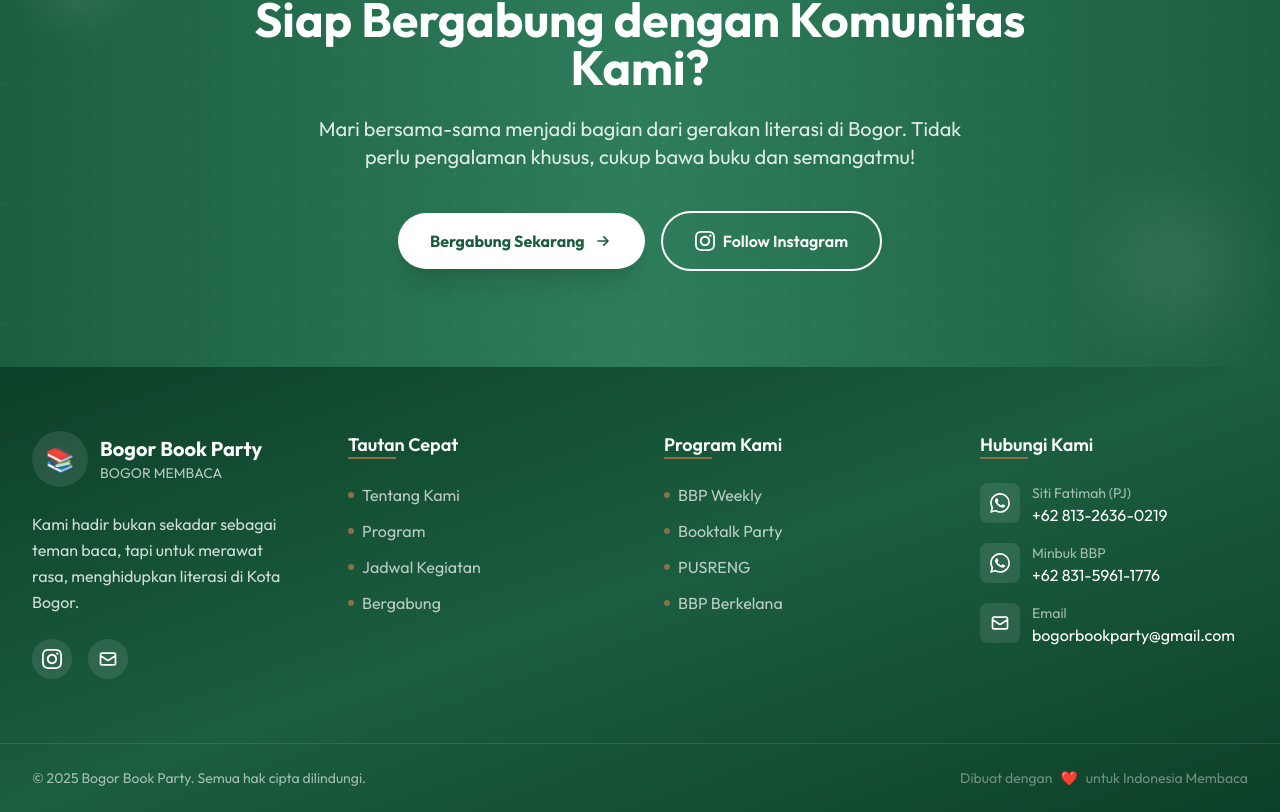
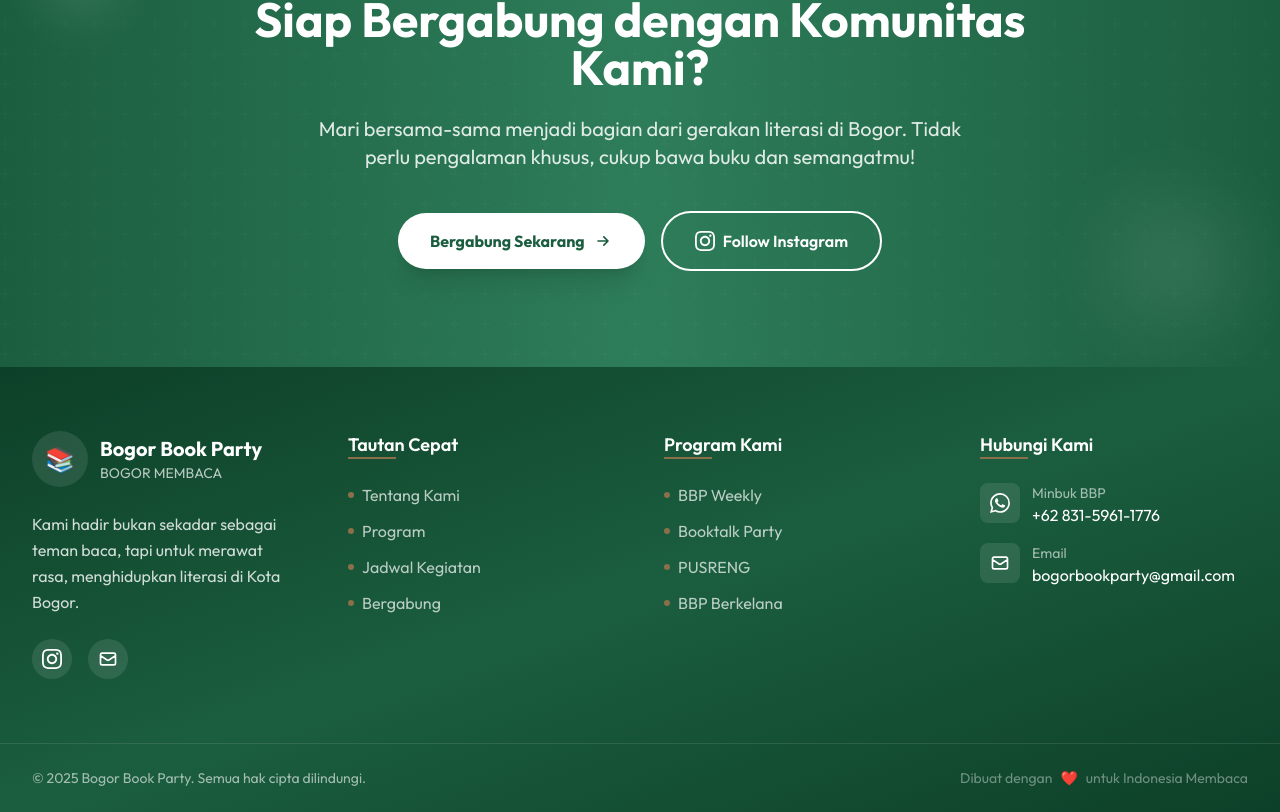
Before and after one commit to syahravi/bgrbookparty, a Next.js app: page / in a window 1280 px wide. Shown: the part 4488-5300 px from the top of the page. Built offline with nearby package versions, Linux system fonts and the light colour scheme.

Commit message:
feat: Add 'Bergabung' and 'Kontak' pages, implement a floating WhatsApp button, and introduce a new footer component.

```diff
--- a/app/bergabung/page.tsx
+++ b/app/bergabung/page.tsx
@@ -30,7 +30,7 @@
                     <span className="inline-block px-4 py-2 bg-[#1B5E3F]/10 text-[#1B5E3F] rounded-full text-sm font-semibold mb-6">Bergabung</span>
                     <h1 className="text-4xl md:text-5xl lg:text-6xl font-bold text-gray-900 mb-8">Jadilah Bagian dari <span className="text-[#1B5E3F]">Gerakan Literasi</span></h1>
                     <p className="text-xl text-gray-600 max-w-3xl mx-auto mb-10">Tidak perlu syarat khusus. Cukup bawa buku, semangat, dan hati yang terbuka untuk bertemu teman-teman baru!</p>
-                    <a href="https://wa.me/6281326360219?text=Halo%20Bogor%20Book%20Party!%20Saya%20ingin%20bergabung%20dengan%20komunitas." target="_blank" rel="noopener noreferrer" className="px-8 py-4 bg-[#1B5E3F] text-white font-bold rounded-full hover:scale-105 transition-all inline-flex items-center gap-2 shadow-xl">
+                    <a href="https://wa.me/6285111040891?text=Halo%20Bogor%20Book%20Party!%20Saya%20ingin%20bergabung%20dengan%20komunitas." target="_blank" rel="noopener noreferrer" className="px-8 py-4 bg-[#1B5E3F] text-white font-bold rounded-full hover:scale-105 transition-all inline-flex items-center gap-2 shadow-xl">
                         Hubungi Kami untuk Bergabung
                         <svg className="w-5 h-5" fill="none" stroke="currentColor" viewBox="0 0 24 24"><path strokeLinecap="round" strokeLinejoin="round" strokeWidth={2} d="M13 7l5 5m0 0l-5 5m5-5H6" /></svg>
                     </a>
@@ -79,7 +79,7 @@
                         <h2 className="text-3xl font-bold mb-4">Siap Bergabung?</h2>
                         <p className="text-xl text-white/85 mb-8">Datang langsung ke kegiatan kami atau hubungi via WhatsApp untuk informasi lebih lanjut.</p>
                         <div className="flex flex-col sm:flex-row items-center justify-center gap-4">
-                            <a href="https://wa.me/6281326360219" target="_blank" rel="noopener noreferrer" className="px-8 py-4 bg-white text-[#1B5E3F] font-bold rounded-full hover:scale-105 transition-all flex items-center gap-2">
+                            <a href="https://wa.me/6285111040891" target="_blank" rel="noopener noreferrer" className="px-8 py-4 bg-white text-[#1B5E3F] font-bold rounded-full hover:scale-105 transition-all flex items-center gap-2">
                                 <svg className="w-5 h-5" fill="currentColor" viewBox="0 0 24 24"><path d="M17.472 14.382c-.297-.149-1.758-.867-2.03-.967-.273-.099-.471-.148-.67.15-.197.297-.767.966-.94 1.164-.173.199-.347.223-.644.075-.297-.15-1.255-.463-2.39-1.475-.883-.788-1.48-1.761-1.653-2.059-.173-.297-.018-.458.13-.606.134-.133.298-.347.446-.52.149-.174.198-.298.298-.497.099-.198.05-.371-.025-.52-.075-.149-.669-1.612-.916-2.207-.242-.579-.487-.5-.669-.51-.173-.008-.371-.01-.57-.01-.198 0-.52.074-.792.372-.272.297-1.04 1.016-1.04 2.479 0 1.462 1.065 2.875 1.213 3.074.149.198 2.096 3.2 5.077 4.487.709.306 1.262.489 1.694.625.712.227 1.36.195 1.871.118.571-.085 1.758-.719 2.006-1.413.248-.694.248-1.289.173-1.413-.074-.124-.272-.198-.57-.347m-5.421 7.403h-.004a9.87 9.87 0 01-5.031-1.378l-.361-.214-3.741.982.998-3.648-.235-.374a9.86 9.86 0 01-1.51-5.26c.001-5.45 4.436-9.884 9.888-9.884 2.64 0 5.122 1.03 6.988 2.898a9.825 9.825 0 012.893 6.994c-.003 5.45-4.437 9.884-9.885 9.884m8.413-18.297A11.815 11.815 0 0012.05 0C5.495 0 .16 5.335.157 11.892c0 2.096.547 4.142 1.588 5.945L.057 24l6.305-1.654a11.882 11.882 0 005.683 1.448h.005c6.554 0 11.89-5.335 11.893-11.893a11.821 11.821 0 00-3.48-8.413z" /></svg>
                                 Chat WhatsApp
                             </a>
--- a/app/kontak/page.tsx
+++ b/app/kontak/page.tsx
@@ -9,16 +9,9 @@
     const contacts = [
         {
             icon: "📱",
-            title: "Siti Fatimah (PJ)",
-            value: "+62 813-2636-0219",
-            link: "https://wa.me/6281326360219",
-            type: "WhatsApp",
-        },
-        {
-            icon: "📱",
             title: "Minbuk BBP",
             value: "+62 831-5961-1776",
-            link: "https://wa.me/6283159611776",
+            link: "https://wa.me/6285111040891",
             type: "WhatsApp",
         },
         {
@@ -93,7 +86,7 @@
                 <div className="max-w-4xl mx-auto px-4 text-center">
                     <h2 className="text-3xl font-bold text-white mb-6">Langsung Hubungi via WhatsApp</h2>
                     <p className="text-xl text-white/85 mb-8">Respons cepat untuk pertanyaan seputar kegiatan BBP.</p>
-                    <a href="https://wa.me/6281326360219?text=Halo%20Bogor%20Book%20Party!%20Saya%20ingin%20bertanya%20tentang%20kegiatan%20BBP." target="_blank" rel="noopener noreferrer" className="px-8 py-4 bg-[#25D366] text-white font-bold rounded-full hover:scale-105 transition-all inline-flex items-center gap-2 shadow-lg">
+                    <a href="https://wa.me/6285111040891?text=Halo%20Bogor%20Book%20Party!%20Saya%20ingin%20bertanya%20tentang%20kegiatan%20BBP." target="_blank" rel="noopener noreferrer" className="px-8 py-4 bg-[#25D366] text-white font-bold rounded-full hover:scale-105 transition-all inline-flex items-center gap-2 shadow-lg">
                         <svg className="w-6 h-6" fill="currentColor" viewBox="0 0 24 24"><path d="M17.472 14.382c-.297-.149-1.758-.867-2.03-.967-.273-.099-.471-.148-.67.15-.197.297-.767.966-.94 1.164-.173.199-.347.223-.644.075-.297-.15-1.255-.463-2.39-1.475-.883-.788-1.48-1.761-1.653-2.059-.173-.297-.018-.458.13-.606.134-.133.298-.347.446-.52.149-.174.198-.298.298-.497.099-.198.05-.371-.025-.52-.075-.149-.669-1.612-.916-2.207-.242-.579-.487-.5-.669-.51-.173-.008-.371-.01-.57-.01-.198 0-.52.074-.792.372-.272.297-1.04 1.016-1.04 2.479 0 1.462 1.065 2.875 1.213 3.074.149.198 2.096 3.2 5.077 4.487.709.306 1.262.489 1.694.625.712.227 1.36.195 1.871.118.571-.085 1.758-.719 2.006-1.413.248-.694.248-1.289.173-1.413-.074-.124-.272-.198-.57-.347m-5.421 7.403h-.004a9.87 9.87 0 01-5.031-1.378l-.361-.214-3.741.982.998-3.648-.235-.374a9.86 9.86 0 01-1.51-5.26c.001-5.45 4.436-9.884 9.888-9.884 2.64 0 5.122 1.03 6.988 2.898a9.825 9.825 0 012.893 6.994c-.003 5.45-4.437 9.884-9.885 9.884m8.413-18.297A11.815 11.815 0 0012.05 0C5.495 0 .16 5.335.157 11.892c0 2.096.547 4.142 1.588 5.945L.057 24l6.305-1.654a11.882 11.882 0 005.683 1.448h.005c6.554 0 11.89-5.335 11.893-11.893a11.821 11.821 0 00-3.48-8.413z" /></svg>
                         Chat WhatsApp
                     </a>
--- a/app/layout.tsx
+++ b/app/layout.tsx
@@ -40,9 +40,10 @@
   children: React.ReactNode;
 }>) {
   return (
-    <html lang="id" className="scroll-smooth">
+    <html lang="id" className="scroll-smooth" suppressHydrationWarning>
       <body
         className={`${outfit.variable} ${playfair.variable} antialiased font-[family-name:var(--font-outfit)]`}
+        suppressHydrationWarning
       >
         <Navbar />
         {children}
--- a/components/Footer.tsx
+++ b/components/Footer.tsx
@@ -116,21 +116,8 @@
                                     </svg>
                                 </div>
                                 <div>
-                                    <p className="text-sm text-white/60">Siti Fatimah (PJ)</p>
-                                    <a href="https://wa.me/6281326360219" className="text-white hover:text-[#25D366] transition-colors">
-                                        +62 813-2636-0219
-                                    </a>
-                                </div>
-                            </li>
-                            <li className="flex items-start gap-3">
-                                <div className="w-10 h-10 bg-white/10 rounded-lg flex items-center justify-center flex-shrink-0">
-                                    <svg className="w-5 h-5" fill="currentColor" viewBox="0 0 24 24">
-                                        <path d="M17.472 14.382c-.297-.149-1.758-.867-2.03-.967-.273-.099-.471-.148-.67.15-.197.297-.767.966-.94 1.164-.173.199-.347.223-.644.075-.297-.15-1.255-.463-2.39-1.475-.883-.788-1.48-1.761-1.653-2.059-.173-.297-.018-.458.13-.606.134-.133.298-.347.446-.52.149-.174.198-.298.298-.497.099-.198.05-.371-.025-.52-.075-.149-.669-1.612-.916-2.207-.242-.579-.487-.5-.669-.51-.173-.008-.371-.01-.57-.01-.198 0-.52.074-.792.372-.272.297-1.04 1.016-1.04 2.479 0 1.462 1.065 2.875 1.213 3.074.149.198 2.096 3.2 5.077 4.487.709.306 1.262.489 1.694.625.712.227 1.36.195 1.871.118.571-.085 1.758-.719 2.006-1.413.248-.694.248-1.289.173-1.413-.074-.124-.272-.198-.57-.347m-5.421 7.403h-.004a9.87 9.87 0 01-5.031-1.378l-.361-.214-3.741.982.998-3.648-.235-.374a9.86 9.86 0 01-1.51-5.26c.001-5.45 4.436-9.884 9.888-9.884 2.64 0 5.122 1.03 6.988 2.898a9.825 9.825 0 012.893 6.994c-.003 5.45-4.437 9.884-9.885 9.884m8.413-18.297A11.815 11.815 0 0012.05 0C5.495 0 .16 5.335.157 11.892c0 2.096.547 4.142 1.588 5.945L.057 24l6.305-1.654a11.882 11.882 0 005.683 1.448h.005c6.554 0 11.89-5.335 11.893-11.893a11.821 11.821 0 00-3.48-8.413z" />
-                                    </svg>
-                                </div>
-                                <div>
                                     <p className="text-sm text-white/60">Minbuk BBP</p>
-                                    <a href="https://wa.me/6283159611776" className="text-white hover:text-[#25D366] transition-colors">
+                                    <a href="https://wa.me/6285111040891" className="text-white hover:text-[#25D366] transition-colors">
                                         +62 831-5961-1776
                                     </a>
                                 </div>
--- a/components/WhatsAppButton.tsx
+++ b/components/WhatsAppButton.tsx
@@ -10,8 +10,8 @@
             {/* Tooltip */}
             <div
                 className={`bg-white rounded-xl shadow-xl px-4 py-3 transition-all duration-300 ${isHovered
-                        ? "opacity-100 translate-x-0"
-                        : "opacity-0 translate-x-4 pointer-events-none"
+                    ? "opacity-100 translate-x-0"
+                    : "opacity-0 translate-x-4 pointer-events-none"
                     }`}
             >
                 <p className="text-sm font-medium text-gray-800 whitespace-nowrap">
@@ -24,7 +24,7 @@
 
             {/* WhatsApp Button */}
             <a
-                href="https://wa.me/6281326360219?text=Halo%20Bogor%20Book%20Party!%20Saya%20ingin%20bertanya%20tentang%20kegiatan%20BBP."
+                href="https://wa.me/6285111040891?text=Halo%20Bogor%20Book%20Party!%20Saya%20ingin%20bertanya%20tentang%20kegiatan%20BBP."
                 target="_blank"
                 rel="noopener noreferrer"
                 onMouseEnter={() => setIsHovered(true)}
```
